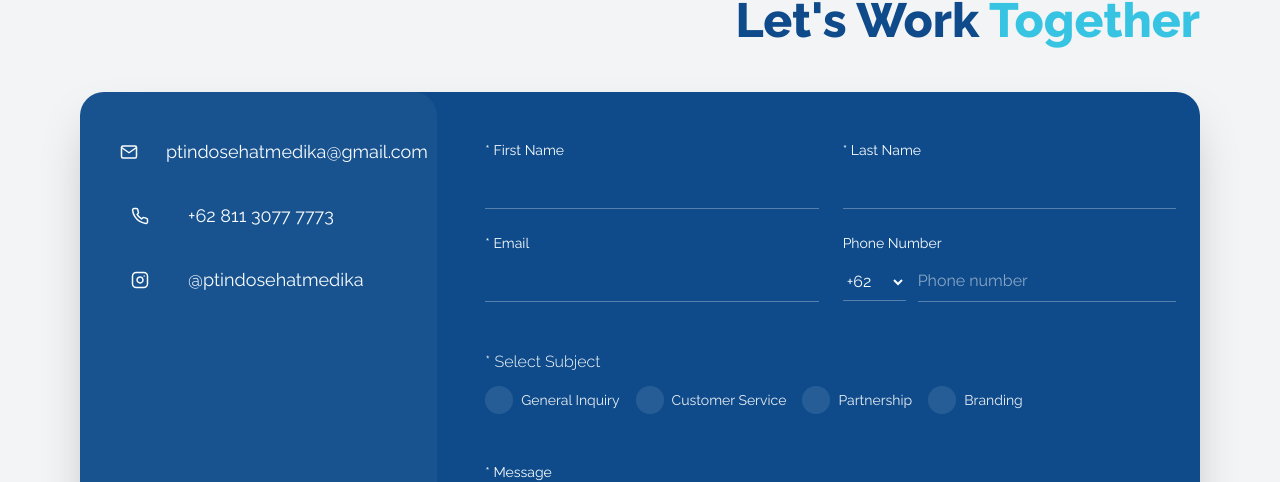
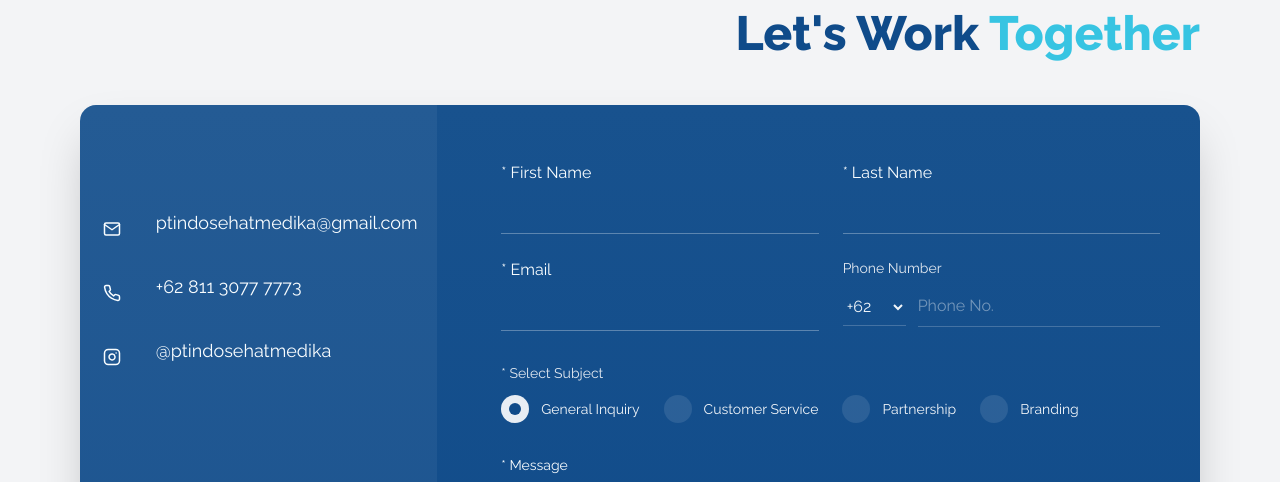
Before and after one commit to Delos-343/PT-Indo-Sehat-Medika, a Next.js app: page / in a window 1280 px wide. Shown: the part 2934-3416 px from the top of the page. Built offline with nearby package versions, Linux system fonts and the light colour scheme.

Commit message:
Fixed contact section

```diff
--- a/src/app/components/atoms/contact/ContactInput.tsx
+++ b/src/app/components/atoms/contact/ContactInput.tsx
@@ -15,7 +15,7 @@ export const ContactInput = React.forwardRef<HTMLInputElement, ContactInputProps
         <>
             <div className={`w-full ${className}`}>
                 {label && (
-                    <label htmlFor={id} className="block text-sm text-[var(--color-bg-primary)] mb-2">
+                    <label htmlFor={id} className="block text-[var(--color-bg-primary)] mb-2">
                         {label}
                     </label>
                 )}
--- a/src/app/components/atoms/what_we_seek/CardTitle.tsx
+++ b/src/app/components/atoms/what_we_seek/CardTitle.tsx
@@ -4,7 +4,7 @@ import React from 'react';
 
 export const CardTitle = ({ children }: { children: React.ReactNode }) => (
     <>
-        <h3 className="w-full sm:text-3xl md:text-2xl uppercase font-bold tracking-widest text-[var(--color-primary)] mb-3">
+        <h3 className="w-full text-md lg:text-3xl uppercase font-bold tracking-widest text-[var(--color-primary)] mb-3">
             {children}
         </h3>
     </>
--- a/src/app/components/molecules/contact/ContactForm.tsx
+++ b/src/app/components/molecules/contact/ContactForm.tsx
@@ -1,32 +1,30 @@
 'use client';
 
 import React, { useCallback, useState } from 'react';
-import { ContactBtn, ContactCheckbox, ContactInput, ContactTxtArea } from '../../atoms';
+import { ContactBtn, ContactInput, ContactTxtArea } from '../../atoms';
+
+const SUBJECTS = ['General Inquiry', 'Customer Service', 'Partnership', 'Branding'];
 
 type FormState = {
   firstName: string;
   lastName: string;
   email: string;
   phone: string;
-  subject: Record<string, boolean>;
+  subject: string;
   message: string;
   countryCode: string;
 };
 
-const SUBJECTS = ['General Inquiry', 'Customer Service', 'Partnership', 'Branding'];
-
 export const ContactForm: React.FC = () => {
-
   const [form, setForm] = useState<FormState>({
     firstName: '',
     lastName: '',
     email: '',
     phone: '',
     countryCode: '+62',
-    subject: SUBJECTS.reduce((acc, s) => ({ ...acc, [s]: false }), {}),
+    subject: SUBJECTS[0],
     message: '',
   });
-
   const [errors, setErrors] = useState<Record<string, string>>({});
   const [loading, setLoading] = useState(false);
   const [success, setSuccess] = useState<string | null>(null);
@@ -36,18 +34,11 @@ export const ContactForm: React.FC = () => {
     setErrors((e) => ({ ...e, [String(key)]: '' }));
   }, []);
 
-  const toggleSubject = useCallback((subject: string) => {
-    setForm((s) => ({
-      ...s,
-      subject: { ...s.subject, [subject]: !s.subject[subject] },
-    }));
-  }, []);
-
   const validate = useCallback(() => {
     const e: Record<string, string> = {};
     if (!form.firstName.trim()) e.firstName = 'First name is required';
     if (!form.lastName.trim()) e.lastName = 'Last name is required';
-    if (!form.email.match(/^[^\s@]+@[^\s@]+\.[^\s@]+$/)) e.email = 'Valid email required';
+    if (!/^[^\s@]+@[^\s@]+\.[^\s@]+$/.test(form.email)) e.email = 'Valid email required';
     if (!form.message.trim()) e.message = 'Please write a message';
     return e;
   }, [form]);
@@ -62,8 +53,9 @@ export const ContactForm: React.FC = () => {
         return;
       }
       setLoading(true);
-      await new Promise((res) => setTimeout(res, 900));
-      setLoading(false);
+      try {
+        // TODO: replace with actual submit
+        await new Promise((r) => setTimeout(r, 800));
         setSuccess('Message sent. We will get back to you shortly.');
         setForm({
           firstName: '',
@@ -71,79 +63,116 @@ export const ContactForm: React.FC = () => {
           email: '',
           phone: '',
           countryCode: '+62',
-        subject: SUBJECTS.reduce((acc, s) => ({ ...acc, [s]: false }), {}),
+          subject: SUBJECTS[0],
           message: '',
         });
+      } finally {
+        setLoading(false);
+      }
     },
     [validate]
   );
 
+  // accessible custom radio visual (reusable inline)
+  const RadioOption: React.FC<{ label: string; checked: boolean; onChange: () => void }> = ({ label, checked, onChange }) => (
+    <>
+      <label className="inline-flex items-center gap-3 cursor-pointer select-none">
+        <input
+          type="radio"
+          name="subject"
+          value={label}
+          checked={checked}
+          onChange={onChange}
+          className="sr-only"
+        />
+        <span
+          aria-hidden
+          className={`w-7 h-7 rounded-full flex items-center justify-center transition ${
+            checked ? 'bg-white/90' : 'bg-white/10'
+          }`}
+        >
+          <span className={`${checked ? 'w-3 h-3 rounded-full bg-[#0F4A89]' : 'w-0 h-0'}`} />
+        </span>
+        <span className="text-slate-100 text-sm">{label}</span>
+      </label>
+    </>
+  );
+
   return (
     <>
-      <form onSubmit={onSubmit} className="w-full hidden md:block">
-        <div className="grid grid-cols-1 sm:grid-cols-2 gap-6 pt-6">
-          <ContactInput id="firstName" label="* First Name" value={form.firstName} onChange={(e) => onChange('firstName', e.target.value)} />
-          <ContactInput id="lastName" label="* Last Name" value={form.lastName} onChange={(e) => onChange('lastName', e.target.value)} />
-          <ContactInput id="email" label="* Email" value={form.email} onChange={(e) => onChange('email', e.target.value)} />
+      <form onSubmit={onSubmit} className="w-full text-slate-100">
+        {/* Use single column on mobile; two columns on md for inputs */}
+        <div className="grid grid-cols-1 md:grid-cols-2 gap-6 pt-4">
+          <ContactInput
+            id="firstName"
+            label="* First Name"
+            value={form.firstName}
+            onChange={(e) => onChange('firstName', e.target.value)}
+          />
+          <ContactInput
+            id="lastName"
+            label="* Last Name"
+            value={form.lastName}
+            onChange={(e) => onChange('lastName', e.target.value)}
+          />
+          <ContactInput
+            id="email"
+            label="* Email"
+            value={form.email}
+            onChange={(e) => onChange('email', e.target.value)}
+          />
           <div>
-            <label className="block text-sm text-[var(--color-bg-primary)] mb-2">
-              Phone Number
-            </label>
+            <label htmlFor="phone" className="block text-sm text-slate-200 mb-2"> Phone Number </label>
             <div className="flex items-center gap-3">
               <select
                 aria-label="Country Code"
                 value={form.countryCode}
                 onChange={(e) => onChange('countryCode', e.target.value)}
-                className="bg-transparent border-b border-white/30 py-2 pr-4 outline-none text-[var(--color-bg-primary)]"
+                className="bg-transparent border-b border-white/20 py-2 pr-4 outline-none text-slate-100"
               >
-                <option value="+62">
-                  +62
-                </option>
-                <option value="+1">
-                  +1
-                </option>
-                <option value="+60">
-                  +60
-                  </option>
-                <option value="+44">
-                  +44
-                </option>
+                <option value="+62">+62</option>
+                <option value="+1">+1</option>
+                <option value="+60">+60</option>
+                <option value="+44">+44</option>
               </select>
               <input
+                id="phone"
                 type="tel"
-                className="w-full bg-transparent border-b border-white/30 py-2 outline-none text-white placeholder:text-white/50"
-                placeholder="Phone number"
+                className="w-full bg-transparent border-b border-white/20 py-2 outline-none text-slate-100 placeholder:text-white/40"
+                placeholder="Phone No."
                 value={form.phone}
                 onChange={(e) => onChange('phone', e.target.value)}
               />
             </div>
           </div>
         </div>
-        {/* subjects */}
-        <div className="my-12">
-          <div className="text-[var(--color-bg-primary)] font-light mb-3">
-            * Select Subject
-          </div>
-          <div className="grid sm:flex flex-wrap gap-4">
+        {/* Subjects */}
+        <fieldset className="mt-8 border-0">
+          <legend className="text-sm text-slate-200 mb-3">* Select Subject</legend>
+          <div role="radiogroup" aria-label="Subject" className="flex flex-wrap gap-6">
             {SUBJECTS.map((s) => (
-              <ContactCheckbox key={s} id={`sub-${s}`} label={s} checked={!!form.subject[s]} onChange={() => toggleSubject(s)} />
+              <RadioOption key={s} label={s} checked={form.subject === s} onChange={() => onChange('subject', s)} />
             ))}
           </div>
+        </fieldset>
+        {/* Message textarea */}
+        <div className="mt-8">
+          <ContactTxtArea
+            id="message"
+            label="* Message"
+            placeholder="Write your message..."
+            value={form.message}
+            onChange={(e) => onChange('message', e.target.value)}
+          />
         </div>
-        {/* message */}
-        <div className="mt-12">
-          <ContactTxtArea id="message" label="* Message" placeholder="Write your message..." value={form.message} onChange={(e) => onChange('message', e.target.value)} />
-        </div>
-        {/* errors & success */}
+        {/* Errors / success */}
         <div className="mt-4">
-          {Object.values(errors).map((msg, idx) => (
-            msg ? <div key={idx} className="text-sm text-rose-400 mb-1">{msg}</div> : null
-          ))}
+          {Object.values(errors).map((msg, idx) => (msg ? <div key={idx} className="text-sm text-rose-400 mb-1">{msg}</div> : null))}
           {success && <div className="text-sm text-emerald-300">{success}</div>}
         </div>
-        {/* submit */}
+        {/* Submit button */}
         <div className="mt-8 flex justify-center sm:justify-end">
-          <ContactBtn type="submit" disabled={loading}>
+          <ContactBtn type="submit" disabled={loading} className="px-6 py-3">
             {loading ? 'Sending…' : 'Send Message'}
           </ContactBtn>
         </div>
@@ -151,3 +180,5 @@ export const ContactForm: React.FC = () => {
     </>
   );
 };
+
+export default ContactForm;
--- a/src/app/components/molecules/contact/ContactInfo.tsx
+++ b/src/app/components/molecules/contact/ContactInfo.tsx
@@ -13,14 +13,14 @@ export const ContactInfo: React.FC = () => {
 
   return (
     <>
-      <aside className="flex flex-col gap-8 p-6 md:p-10 w-full">
+      <aside className="flex flex-col gap-8 p-6 lg:p-10 w-full justify-center align-middle items-center md:hidden lg:flex">
         <div className="space-y-6">
             {items.map((it, idx) => (
-              <div key={idx} className="sm:flex items-center gap-4 inline-block">
-                <span className="w-10 h-10 rounded-full flex items-center justify-center text-[var(--color-bg-primary)] text-lg">
+              <div key={idx} className="sm:flex gap-4">
+                <span className="w-10 h-10 rounded-full flex items-center justify-center text-[var(--color-bg-primary)] text-xs lg:text-lg">
                   {it.icon}
                 </span>
-                <span className="text-[var(--color-bg-primary)] text-center md:text-left text-sm sm:text-lg ml-3">
+                <span className="text-[var(--color-bg-primary)] text-center md:text-left text-xs lg:text-lg mx-2">
                   {it.label}
                 </span>
               </div>
--- a/src/app/components/molecules/what_we_do/InfoCard.tsx
+++ b/src/app/components/molecules/what_we_do/InfoCard.tsx
@@ -36,7 +36,7 @@ export const InfoCard: React.FC<InfoCardProps> = ({
         >
           {/* Decorative big mark (right side) */}
           <div
-            className="absolute right-6 top-8 pointer-events-none transform -translate-y-2 opacity-10 sm:opacity-90"
+            className="absolute right-6 top-8 pointer-events-none transform -translate-y-2 opacity-10 lg:opacity-90"
             aria-hidden="true"
           >
             <CaduceusIcon width={220} height={220} />
@@ -59,22 +59,22 @@ export const InfoCard: React.FC<InfoCardProps> = ({
     return (
       <>
         <article
-          className={`relative rounded-3xl p-6 bg-[var(--color-primary-dark)] text-white ${className} shadow-lg flex items-center justify-between gap-4`}
+          className={`relative rounded-3xl p-6 bg-[var(--color-primary-dark)] text-[var(--color-bg-primary)] ${className} shadow-lg flex items-center justify-between gap-4`}
           aria-labelledby={`card-${id || number}-title`}
           role="region"
         >
           <div>
             <div className="mb-2">
               {/* Badge on dark background — show as white by passing bg className */}
-              <BadgeNumber value={number ?? '01'} className="bg-white text-[var(--color-primary-dark)]" />
+              <BadgeNumber value={number ?? '01'} className="bg-[var(--color-bg-primary)] text-[var(--color-primary-dark)]" />
             </div>
-            <h4 id={`card-${id || number}-title`} className="text-2xl font-extrabold text-[var(--color-bg-primary)] mb-1">
+            <h4 id={`card-${id || number}-title`} className="font-extrabold text-[var(--color-bg-primary)] mb-1 text-md lg:text-3xl">
               {title}
             </h4>
             {subtitle && <div className="text-sm text-[var(--color-primary)]">{subtitle}</div>}
           </div>
           {/* right side circular icon container */}
-          <div className="absolute right-6 top-8 pointer-events-none transform -translate-y-5 opacity-10 sm:opacity-90">
+          <div className="absolute right-6 top-8 pointer-events-none transform -translate-y-5 opacity-10 lg:opacity-90">
             <MedicalCrossIcon />
           </div>
         </article>
@@ -91,12 +91,12 @@ export const InfoCard: React.FC<InfoCardProps> = ({
         role="region"
       >
         <div className="mb-3">
-          <BadgeNumber value={number ?? '02'} className="bg-transparent" />
+          <BadgeNumber value={number ?? '02'} className="bg-transparent border border-gray-300" />
         </div>
-        <h5 id={`card-${id || number}-title`} className="text-xl font-extrabold mb-2 text-[var(--color-primary)]">
+        <h5 id={`card-${id || number}-title`} className="font-extrabold mb-2 text-[var(--color-primary)] text-xs lg:text-3xl">
           {title}
         </h5>
-        {subtitle && <div className="text-sm text-[var(--color-primary-dark)] font-light opacity-75">{subtitle}</div>}
+        {subtitle && <div className="text-xs lg:text-sm text-[var(--color-primary-dark)] font-light opacity-75">{subtitle}</div>}
       </article>
     </>
   );
--- a/src/app/components/organisms/sections/Carousel.tsx
+++ b/src/app/components/organisms/sections/Carousel.tsx
@@ -178,7 +178,7 @@ export const Carousel: React.FC = () => {
           {/* Carousel viewport */}
           <div
             ref={containerRef}
-            className="relative w-full h-[36vh] md:h-[48vh] select-none overflow-hidden"
+            className="relative w-full h-[36vh] lg:h-[48vh] select-none overflow-hidden"
             role="region"
             aria-roledescription="carousel"
             onMouseEnter={markInteraction}
--- a/src/app/components/organisms/sections/ContactUs.tsx
+++ b/src/app/components/organisms/sections/ContactUs.tsx
@@ -1,36 +1,33 @@
 'use client';
 
 import React from 'react';
-import { ContactInfo } from '../../molecules/contact/ContactInfo';
-import { ContactForm } from '../../molecules/contact/ContactForm';
+import { ContactForm, ContactInfo } from '../../molecules';
 
 export const ContactUs: React.FC = () => {
   return (
     <>
-        <section className="w-full my-12 sm:my-6">
+      <section className="w-full my-3 md:my-6">
         <div className="w-full mx-auto px-4 sm:px-6 lg:px-0">
-                <h2 className="text-4xl sm:text-5xl font-extrabold text-[var(--color-primary-dark)] mb-12 text-center sm:text-right">
+          <h2 className="text-4xl sm:text-5xl font-extrabold text-[var(--color-primary-dark)] mb-12 text-center md:text-right">
             Let&apos;s Work <span className="text-[var(--color-primary)]"> Together </span>
           </h2>
-                {/* card container */}
+
+          {/* Card container: centered, rounded, deep-blue gradient */}
+          <div className="w-full mx-auto rounded-2xl overflow-hidden shadow-2xl bg-gradient-to-t from-[#0F4A89] to-[#18528E]">
+            <div className="grid grid-cols-1 md:grid-cols-12 gap-6">
+              {/* Left - ContactInfo
+                  HIDE on small screens so the form occupies the full width.
+                  Show on md+ as part of the grid (md:col-span-4).
+              */}
               <div
-                    className="
-                        relative bg-gradient-to-t from-[rgba(55,196,226,1.0)] to-[rgba(15,75,138,0.9)]
-                        rounded-3xl overflow-hidden
-                        shadow-2xl
-                        p-4 sm:p-0
-                    "
-                    style={{
-                        background: 'var(--color-primary-dark)',
-                    }}
+                className="block md:col-span-4 bg-white/5 p-6 lg:p-16"
+                aria-hidden="false"
               >
-                    <div className="grid grid-cols-1 md:grid-cols-12 gap-6">
-                        {/* left - contact info */}
-                        <div className="md:col-span-4 bg-[rgba(255,255,255,0.04)] rounded-3xl p-6 md:p-24 lg:p-0">
                 <ContactInfo />
               </div>
-                        {/* right - the form */}
-                        <div className="md:col-span-8 p-6">
+
+              {/* Right - ContactForm (always present; full width on mobile) */}
+              <div className="hidden md:block col-span-1 md:col-span-8 p-6 md:p-10">
                 <ContactForm />
               </div>
             </div>
@@ -40,3 +37,5 @@ export const ContactUs: React.FC = () => {
     </>
   );
 };
+
+export default ContactUs;
--- a/src/app/components/organisms/sections/Navbar.tsx
+++ b/src/app/components/organisms/sections/Navbar.tsx
@@ -26,7 +26,7 @@ export const Navbar: React.FC = () => {
           {/* Search (always visible) */}
           <SearchInput />
           {/* Desktop Links */}
-          <nav className="hidden md:flex items-center space-x-6">
+          <nav className="hidden lg:flex items-center space-x-6">
             <NavigationLink
               href="/"
               label="Home"
@@ -55,7 +55,7 @@ export const Navbar: React.FC = () => {
           {/* Mobile Hamburger */}
           <button
             type="button"
-            className="md:hidden text-[var(--color-primary-dark)] text-2xl p-2 z-50"
+            className="lg:hidden text-[var(--color-primary-dark)] text-2xl p-2 z-50"
             onClick={(e) => {
               e.preventDefault();
               e.stopPropagation();
--- a/src/app/components/organisms/sections/WhatWeSeek.tsx
+++ b/src/app/components/organisms/sections/WhatWeSeek.tsx
@@ -33,7 +33,7 @@ export const WhatWeSeek: React.FC = () => {
       <section className="w-full py-20 bg-transparent">
         <div className="w-full mx-auto px-6 lg:px-0">
           <motion.h2
-            className="text-4xl sm:text-5xl font-extrabold text-[var(--color-primary-dark)] mb-12 text-center sm:text-left"
+            className="text-4xl sm:text-5xl font-extrabold text-[var(--color-primary-dark)] mb-12 text-center md:text-left"
             initial="hidden"
             whileInView="visible"
             viewport={{ once: true, amount: 0.2 }}
```
Lines whose indentation alone changed are shown as unchanged.
